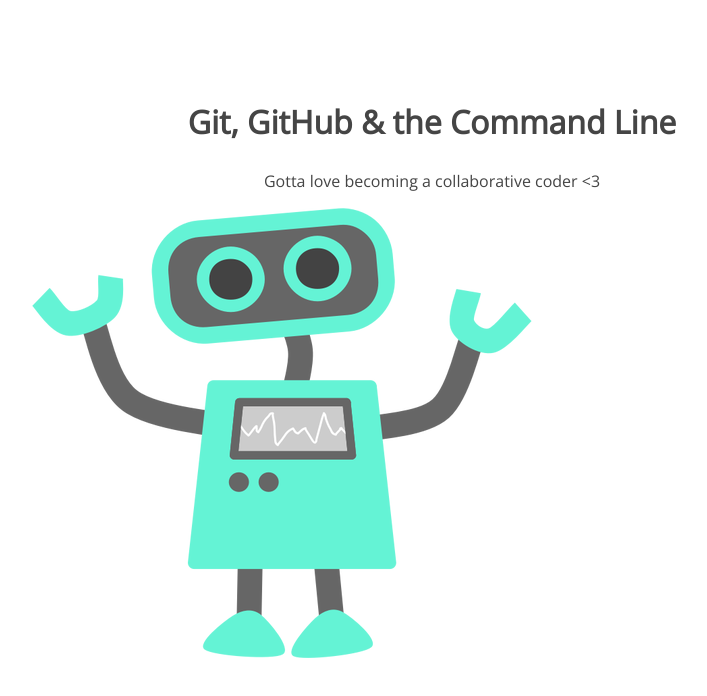
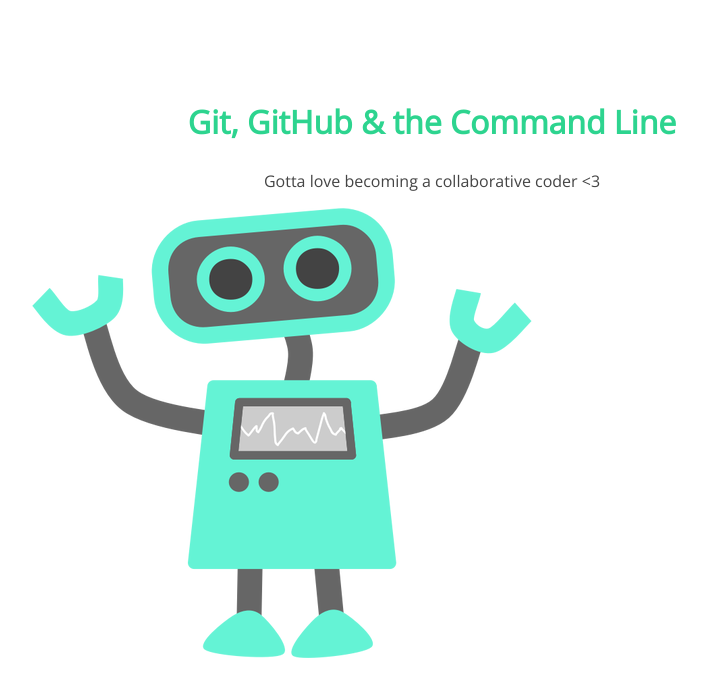
Before and after one commit to EvaNaranjo/105-project, a plain HTML site: page index.html in a window 1280 px wide. Shown: the whole page, without its empty margins (208-915 px from the left). Drawn offline with nearby package versions, Linux system fonts and the light colour scheme.

Commit message:
h1 color changed

```diff
--- a/css/style.css
+++ b/css/style.css
@@ -10,6 +10,7 @@ section p {
 section h1 {
 	font: 32px 'Open Sans';
 	font-weight: bold;
+	color:rgb(45, 212, 143);
 }
 section p {
 	font: 16px 'Open Sans';
```
